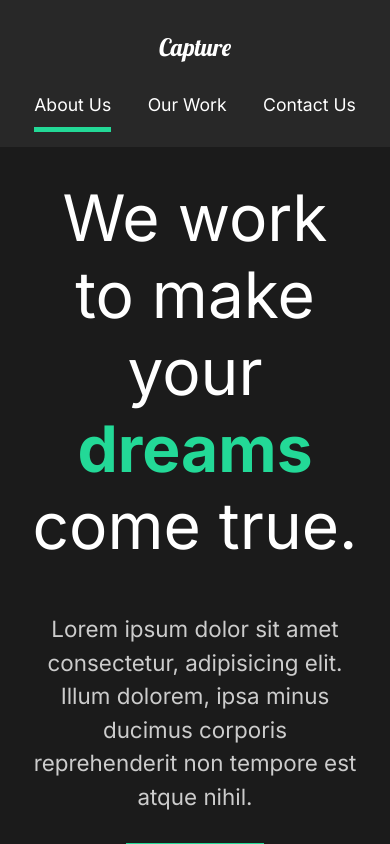
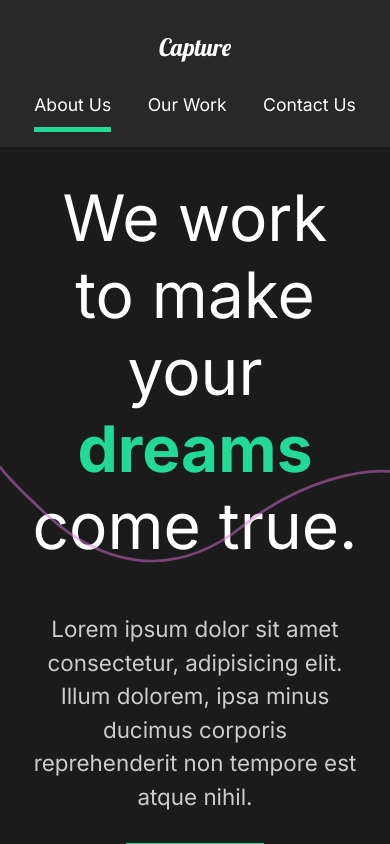
Before and after one commit to andrii-matviichuk/capture-portfolio-website-react, a React (Create React App) app: page / in a window 390 px wide. Shown: the top 844 px of the page. Built offline with nearby package versions, Linux system fonts and the light colour scheme.

Commit message:
👨‍💻 Mobile Animations 👨‍💻

```diff
--- a/src/components/AboutSection.js
+++ b/src/components/AboutSection.js
@@ -29,6 +29,7 @@ function AboutSection() {
         <motion.a className="btn" variants={fade} href="/contact">
           Contact
         </motion.a>
+        <div className="mt2"></div>
       </Description>
       <Image className="img">
         <motion.img variants={photoAnim} src={home1} alt="guy with a camera" />
--- a/src/components/ServicesSection.js
+++ b/src/components/ServicesSection.js
@@ -9,7 +9,7 @@ import { scrollReveal } from "../animation";
 import { useScroll } from "./UseScroll";
 
 function ServicesSection() {
-  const [element, controls] = useScroll({ threshold: 0.3 });
+  const [element, controls] = useScroll({ threshold: 0.2 });
   return (
     <Services
       variants={scrollReveal}
--- a/src/components/Wave.js
+++ b/src/components/Wave.js
@@ -25,6 +25,9 @@ const WaveSvg = styled.svg`
   position: absolute;
   left: 0;
   z-index: 1;
+  @media (max-width: 1300px) {
+    top: 55%;
+  }
 `;
 
 export default Wave;
--- a/src/styles.js
+++ b/src/styles.js
@@ -12,6 +12,9 @@ export const About = styled(motion.div)`
     display: block;
     padding: 2rem;
     text-align: center;
+    .mt2 {
+      margin-top: 2rem;
+    }
   }
 `;
 
```
Also changed, not shown: 6 other files (tests, documents, lock files or other folders).
